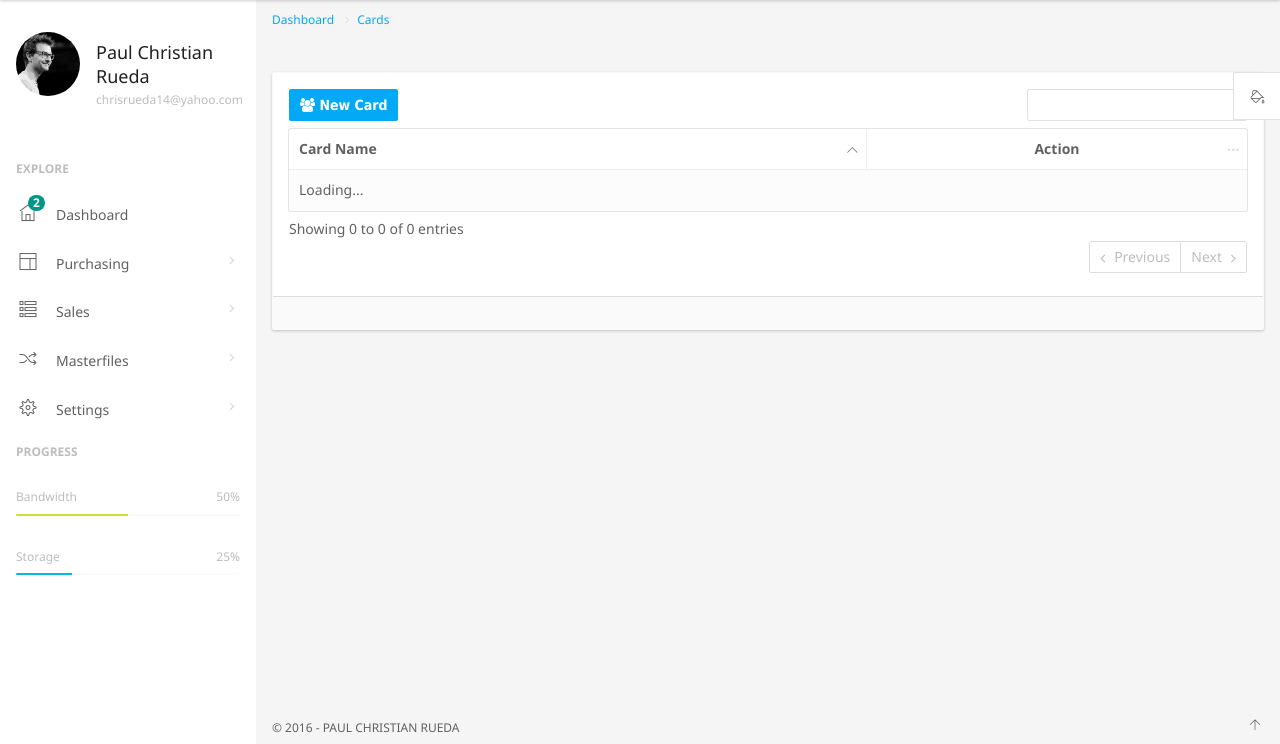
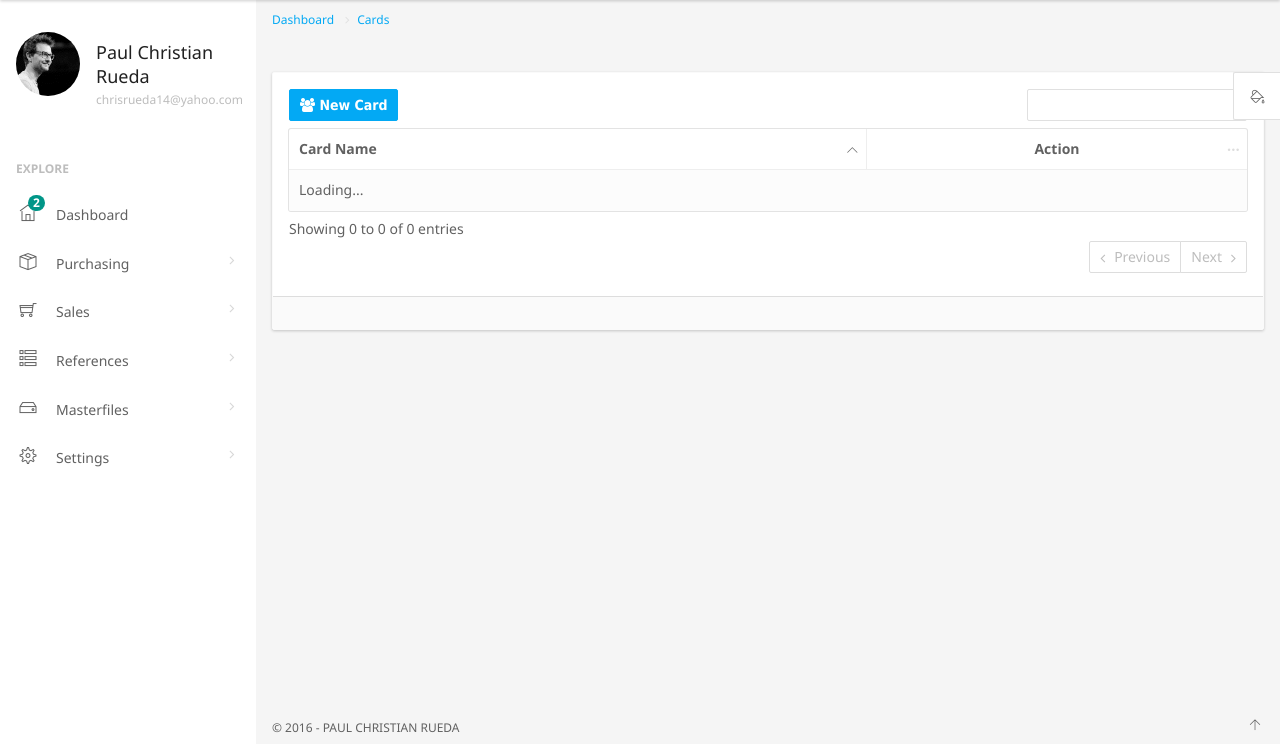
Before and after one commit to nexuslifeline/erpv1, a CodeIgniter app: page /database/index.php/cards/index in a window 1280 px wide. Shown: the part 56-800 px from the top of the page. Run offline with CodeIgniter, Linux system fonts and the light colour scheme; the visitor is signed in with stand-in values (Sample User, id 1).

Commit message:
Updated Side navigation menus.

```diff
--- a/application/views/template/elements/side_bar_navigation.php
+++ b/application/views/template/elements/side_bar_navigation.php
@@ -20,7 +20,7 @@
                         <li class="nav-separator"><span>Explore</span></li>
 
                         <li><a href="#"><i class="ti ti-home"></i><span>Dashboard</span><span class="badge badge-teal">2</span></a></li>
-                        <li><a href="#"><i class="ti ti-layout"></i><span>Purchasing</span></a>
+                        <li><a href="#"><i class="ti ti-package"></i><span>Purchasing</span></a>
                             <ul class="acc-menu">
                                 <li><a href="#">Purchase Order</a></li>
                                 <li><a href="#">Receiving</a></li>
@@ -30,29 +30,48 @@
                             </ul>
                         </li>
 
-                        <li><a href="#"><i class="ti ti-view-list-alt"></i><span>Sales</span></a>
+                        <li><a href="#"><i class="ti ti-shopping-cart"></i><span>Sales</span></a>
                             <ul class="acc-menu">
-                                <li><a href="#">Sales Order</a></li>
-                                <li><a href="#">Sales Invoice</a></li>
-                                <li><a href="#">Record Payment</a></li>
+                                <li><a href="#">Standard Sales</a>
+
+                                    <ul class="acc-menu">
+                                        <li><a href="#">Sales Order</a></li>
+                                        <li><a href="#">Record Invoice</a></li>
+                                        <li><a href="#">Received Payment</a></li>
+                                    </ul>
+
+                                </li>
+
+
+                                <li><a href="#">Special Store</a>
+                                    <ul class="acc-menu">
+                                        <li><a href="#">POS Convenient Store</a></li>
+                                        <li><a href="#">POS Restaurant</a></li>
+                                        <li><a href="#">POS Trading</a></li>
+                                    </ul>
+                                </li>
                             </ul>
                         </li>
 
+                        <li><a href="#"><i class="ti ti-view-list-alt"></i><span>References</span></a>
+                            <ul class="acc-menu">
+                                <li><a href="categories">Category Management</a></li>
+                                <li><a href="departments">Department Management</a></li>
+                                <li><a href="units">Unit Management</a></li>
+                                <li><a href="brands">Brand Management</a></li>
+                                <li><a href="#">Discount Management</a></li>
+                                <li><a href="cards">Card Management</a></li>
+                                <li><a href="generics">Generic Management</a></li>
+                                <li><a href="giftcards">Gift Card Management</a></li>
+                                <li><a href="locations">Location Management</a></li>
+                            </ul>
+                        </li>
 
-                        <li><a href="#"><i class="ti ti-control-shuffle"></i><span>Masterfiles</span></a>
+                        <li><a href="#"><i class="ti ti-harddrive"></i><span>Masterfiles</span></a>
                             <ul class="acc-menu">
                                 <li><a href="products">Product Management</a></li>
                                 <li><a href="suppliers">Supplier Management</a></li>
                                 <li><a href="customers">Customer Management</a></li>
-                                <li><a href="categories">Category Management</a></li>
-                                <li><a href="departments">Department Management</a></li>
-                                <li><a href="units">Unit Management</a></li>
-                                <li><a href="#">Discount Management</a></li>
-                                <li><a href="brands">Brand Management</a></li>
-                                <li><a href="cards">Card Management</a></li>
-                                <li><a href="generics">Generic Management</a></li>
-                                <li><a href="giftcards">Gift Card Management</a></li>
-                                <li><a href="locations">Location Management</a></li>
                             </ul>
                         </li>
 
@@ -67,7 +86,7 @@
                 </nav>
             </div>
 
-            <div class="widget" id="widget-progress">
+            <!--<div class="widget" id="widget-progress">
                 <div class="widget-heading">
                     Progress
                 </div>
@@ -95,7 +114,7 @@
                     </div>
 
                 </div>
-            </div>
+            </div>-->
         </div>
     </div>
 </div>
```
